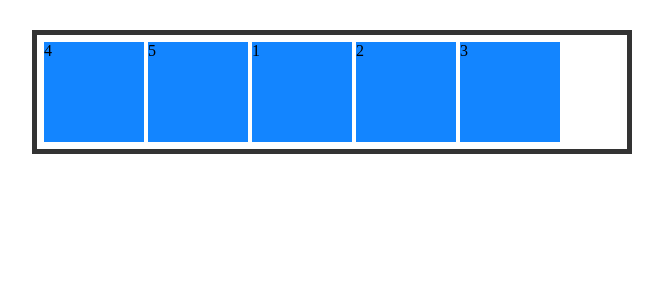
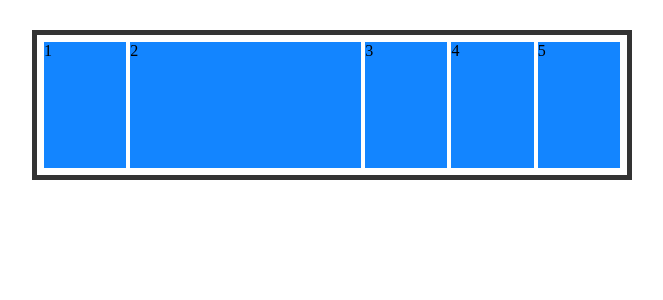
Before and after one commit to alvinfebrianto/WPU, a PHP site: page / in a window 1280 px wide. Shown: the top 300 px of the page, without its empty margins (308-971 px from the left). Run offline with PHP 8.4, Linux system fonts and the light colour scheme.

Commit message:
Mengatur flex-grow

```diff
--- a/style.css
+++ b/style.css
@@ -1,6 +1,6 @@
 .container {
   width: 600px;
-  /* height: 400px; */
+  height: 150px;
   border: 5px solid #333;
   margin: 30px auto;
   padding: 5px;
@@ -13,24 +13,11 @@
 }
 
 .container div {
-  width: 100px;
-  height: 100px;
   background-color: rgb(19, 133, 255);
   margin: 2px;
+  flex-grow: 1;
 }
 
-.satu {
-  order: 3;
+.container div.dua {
+  flex-grow: 3;
 }
-.dua {
-  order: 4;
-}
-.tiga {
-  order: 5;
-}
-.empat {
-  order: 1;
-}
-.lima {
-  order: 2;
-}
```
